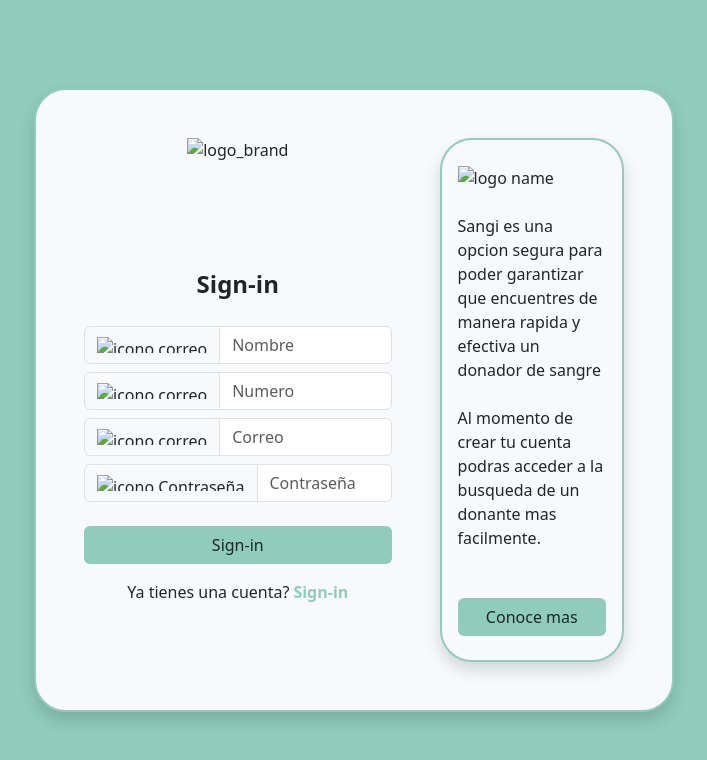
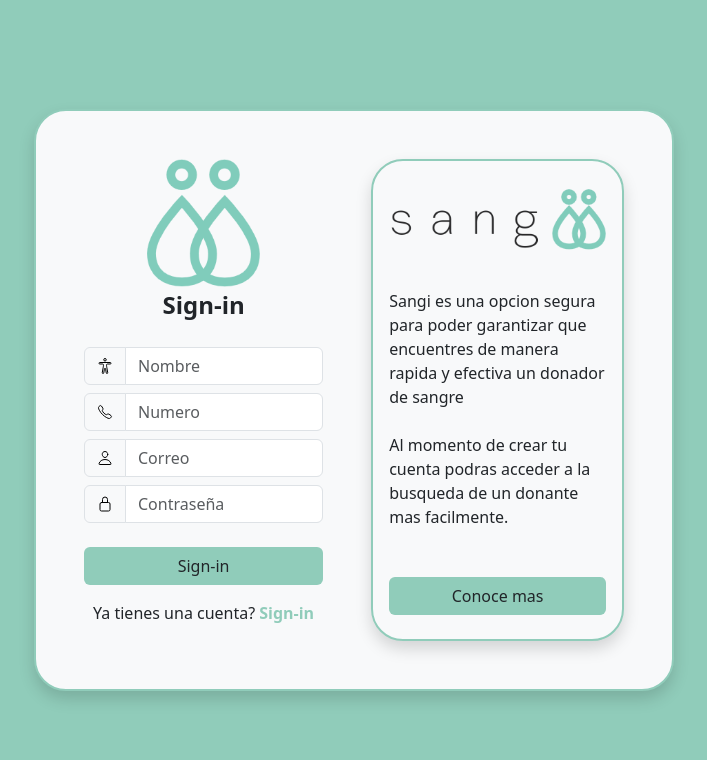
Before and after one commit to emididi/gty, a plain HTML site: page log_in.html in a window 1280 px wide. Shown: the whole page, without its empty margins (286-993 px from the left). Drawn offline with nearby package versions, Linux system fonts and the light colour scheme; files that its build step writes are made by us from their sources.

Commit message:
Update log_in.html

```diff
--- a/log_in.html
+++ b/log_in.html
@@ -5,7 +5,7 @@
     <meta http-equiv="X-UA-Compatible" content="IE=edge">
     <meta name="viewport" content="width=device-width, initial-scale=1.0">
     <link href="https://cdn.jsdelivr.net/npm/bootstrap@5.3.0-alpha2/dist/css/bootstrap.min.css" rel="stylesheet" integrity="sha384-aFq/bzH65dt+w6FI2ooMVUpc+21e0SRygnTpmBvdBgSdnuTN7QbdgL+OapgHtvPp" crossorigin="anonymous">
-    <link rel="stylesheet" href="/css/sign_in_style.css">
+    <link rel="stylesheet" href="sign_in_style.css">
     <title>Sangi Log_in</title>
 </head>
 
@@ -20,7 +20,7 @@
             <div>
     <!--logo empresa-->
                 <div class="d-flex justify-content-center">
-                    <img src="/img/logo.png"
+                    <img src="logo.png"
                     alt="logo_brand" style="height:8rem">
                 </div>
 
@@ -30,7 +30,7 @@
                 <form action="">
                     <div class="input-group mt-4">
                         <div class="input-group-text bg-light">
-                            <img src="/img/body-outline.svg" alt="icono correo"
+                            <img src="body-outline.svg" alt="icono correo"
                             style="height: 1rem;">
                         </div>
 
@@ -43,7 +43,7 @@
                 <form action="">
                     <div class="input-group mt-2">
                         <div class="input-group-text bg-light">
-                            <img src="/img/call-outline.svg" alt="icono correo"
+                            <img src="call-outline.svg" alt="icono correo"
                             style="height: 1rem;">
                         </div>
 
@@ -55,7 +55,7 @@
                 <form action="">
                     <div class="input-group mt-2">
                         <div class="input-group-text bg-light">
-                            <img src="/img/person-outline.svg" alt="icono correo"
+                            <img src="person-outline.svg" alt="icono correo"
                             style="height: 1rem;">
                         </div>
 
@@ -66,7 +66,7 @@
             <!--input contrasena-->
                     <div class="input-group mt-2">
                         <div class="input-group-text bg-light">
-                            <img src="/img/lock-closed-outline.svg" alt="icono Contraseña"
+                            <img src="lock-closed-outline.svg" alt="icono Contraseña"
                             style="height: 1rem;">
                         </div>
 
@@ -75,18 +75,18 @@
 
                     </div>
             <!--boton sign-in-->
-                    <div > <a href="/html/buscador - copia.html" class="text-decoration-none btn bgmain w-100 mt-4">Sign-in</a> </div>
+                    <div > <a href="buscador - copia.html" class="text-decoration-none btn bgmain w-100 mt-4">Sign-in</a> </div>
                 </form>
             <!--ir a registrarse-->
                 <div class="d-flex gap-1 mt-3 justify-content-center">
                     <div>Ya tienes una cuenta?</div>
-                    <a href="/html/sign_in.html" class="text-decoration-none fw-semibold bgmain1">Sign-in</a>
+                    <a href="sign_in.html" class="text-decoration-none fw-semibold bgmain1">Sign-in</a>
                 </div>
             </div>
             <div class="bg-light shadow rounded-5 ms-5 fonfo" style="width: 16rem;">
                 <div class="mx-3 my-4">
                     <div class="">
-                        <img src="/img/sangii1.png" alt="logo name" style="height: 5rem;">
+                        <img src="sangii1.png" alt="logo name" style="height: 5rem;">
                     </div>
                     <div class="text-justify my-4">
                          <span> Sangi es una opcion segura para poder garantizar que encuentres de manera rapida y efectiva un donador de sangre </span>
@@ -95,7 +95,7 @@
                         <span>Al momento de crear tu cuenta podras acceder a la busqueda de un donante mas facilmente.</span>
                     </div>
                     <div class="my-4">
-                        <a href="/html/index.html" class="text-decoration-none btn bgmain w-100 mt-4">Conoce mas</a>
+                        <a href="index.html" class="text-decoration-none btn bgmain w-100 mt-4">Conoce mas</a>
                     </div>
                 </div>
             </div>
```
